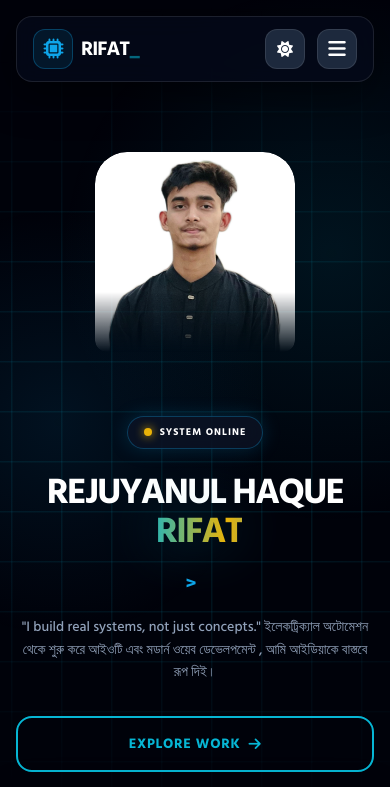
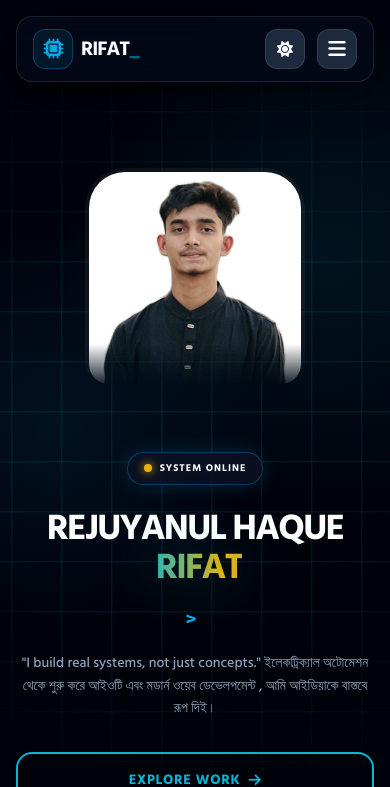
Before and after one commit to Rejuyanul-Haque-Rifat/Rejuyanul-Haque-Rifat, a Next.js app: page / in a window 390 px wide. Shown: the top 787 px of the page. Built offline with nearby package versions, Linux system fonts and the light colour scheme.

Commit message:
Adjust hero image size and position

```diff
--- a/src/app/[[...slug]]/page.jsx
+++ b/src/app/[[...slug]]/page.jsx
@@ -340,10 +340,10 @@ export default function App() {
             </div>
           </div>
 
-          <div className="relative flex justify-center items-center hero-reveal order-1 lg:order-2 mb-6 lg:mb-0 mt-4 lg:mt-0">
-            <div className="hidden md:block absolute inset-0 bg-gradient-to-tr from-electric/30 to-neon/30 blur-[100px] rounded-full scale-125 animate-pulse mix-blend-multiply dark:mix-blend-screen"></div>
-            <div className="relative z-10 w-full max-w-[200px] sm:max-w-[250px] md:max-w-[400px] group flex justify-center">
-              <img src="/rifat.jpg" alt="Rifat" className="w-full h-auto object-cover transition-all duration-1000 cursor-pointer drop-shadow-xl md:drop-shadow-2xl rounded-t-[2rem] md:rounded-t-[3rem] rounded-b-xl md:rounded-b-2xl hover:scale-105" style={{ WebkitMaskImage: 'linear-gradient(to bottom, black 70%, transparent 100%)', maskImage: 'linear-gradient(to bottom, black 70%, transparent 100%)' }} />
+          <div className="relative flex justify-center items-center hero-reveal order-1 lg:order-2 mb-6 lg:mb-0 mt-8 lg:mt-0">
+            <div className="hidden md:block absolute inset-0 bg-gradient-to-tr from-electric/30 to-neon/30 blur-[100px] rounded-full scale-110 animate-pulse mix-blend-multiply dark:mix-blend-screen"></div>
+            <div className="relative z-10 w-[80%] max-w-[220px] sm:max-w-[280px] md:max-w-[320px] lg:max-w-[360px] group flex justify-center mx-auto lg:ml-auto lg:mr-8 transform md:hover:-translate-y-4 transition-transform duration-700">
+              <img src="/rifat.jpg" alt="Rifat" className="w-full h-auto object-cover transition-all duration-1000 cursor-pointer drop-shadow-2xl rounded-t-[2.5rem] md:rounded-t-[3.5rem] rounded-b-[1.5rem] border-4 border-white/10 dark:border-white/5" style={{ WebkitMaskImage: 'linear-gradient(to bottom, black 80%, transparent 100%)', maskImage: 'linear-gradient(to bottom, black 80%, transparent 100%)' }} />
             </div>
           </div>
         </div>
```
